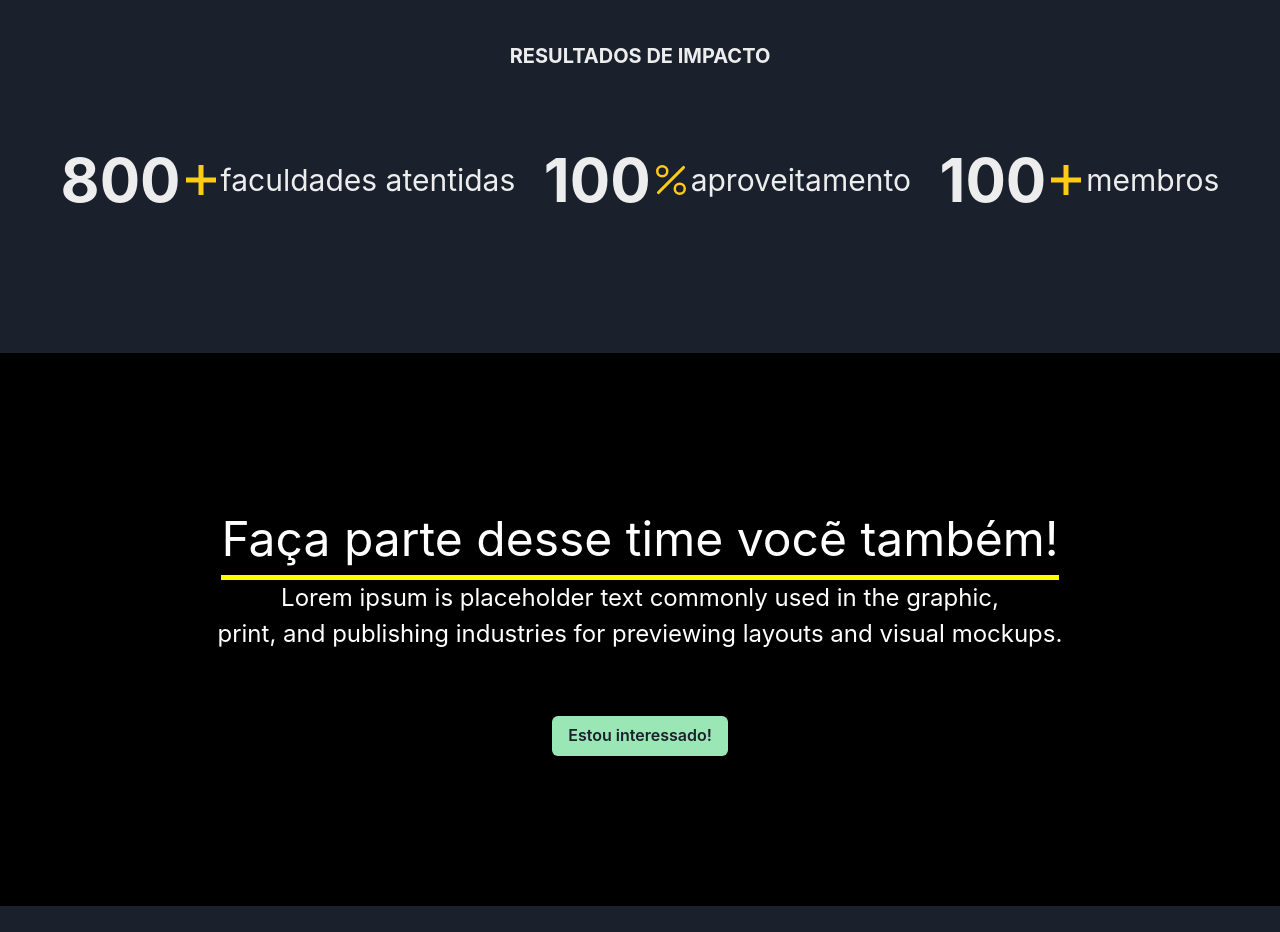
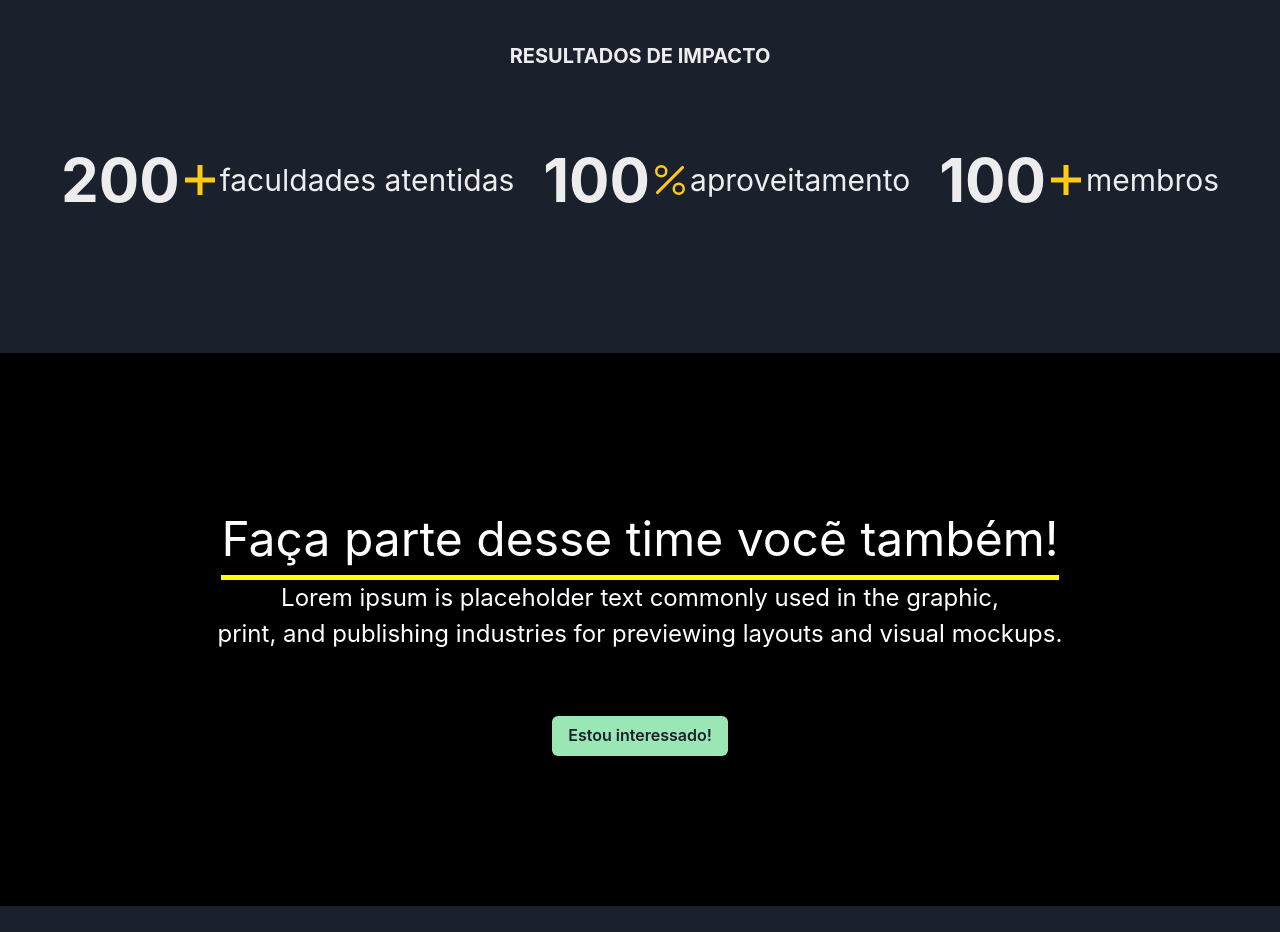
Before and after one commit to iCarlosAugusto/semente_da_liberdade_site, a Next.js app: page / in a window 1280 px wide. Shown: the part 1400-2332 px from the top of the page. Built offline with nearby package versions, Linux system fonts and the light colour scheme.

Commit message:
teste analitics

```diff
--- a/src/pages/index.tsx
+++ b/src/pages/index.tsx
@@ -91,7 +91,7 @@ export default function Home() {
 
           <Flex w={'100%'} flexDir='row' paddingTop={16} justifyContent='space-evenly'>
             <Flex flexDir={'row'} alignItems='center'>
-              <TextComponent text='800' fontWeight='bold' fontSize='6xl' />
+              <TextComponent text='200' fontWeight='bold' fontSize='6xl' />
               <Icon as={GoPlus} w={10} h={10} color='#FFCB14' />
               <TextComponent text=' faculdades atentidas' fontSize='3xl' />
             </Flex>
```
